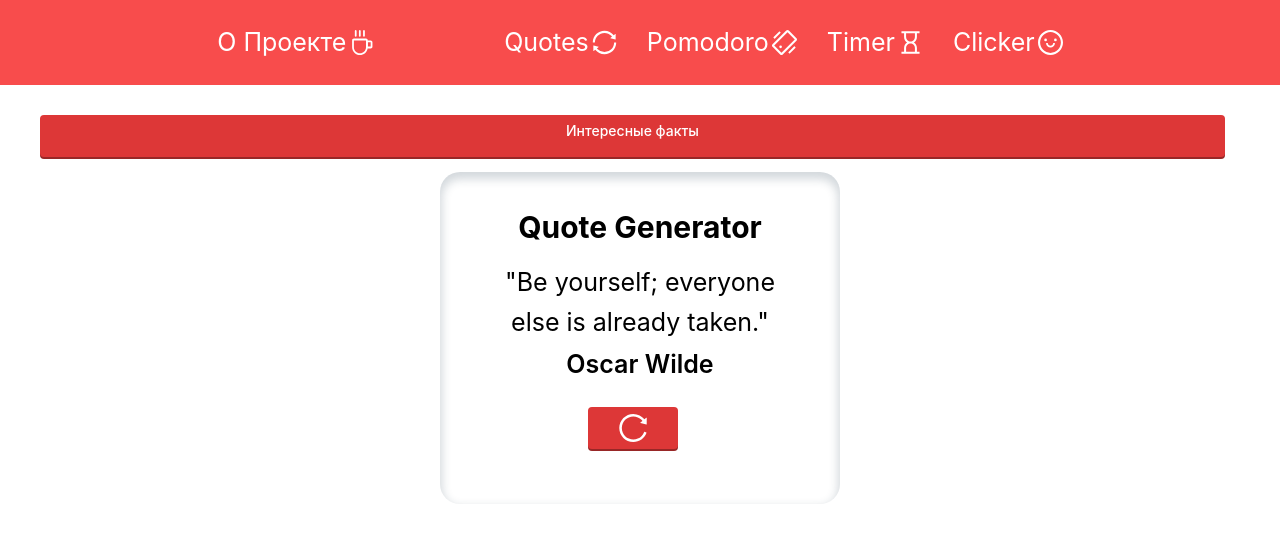
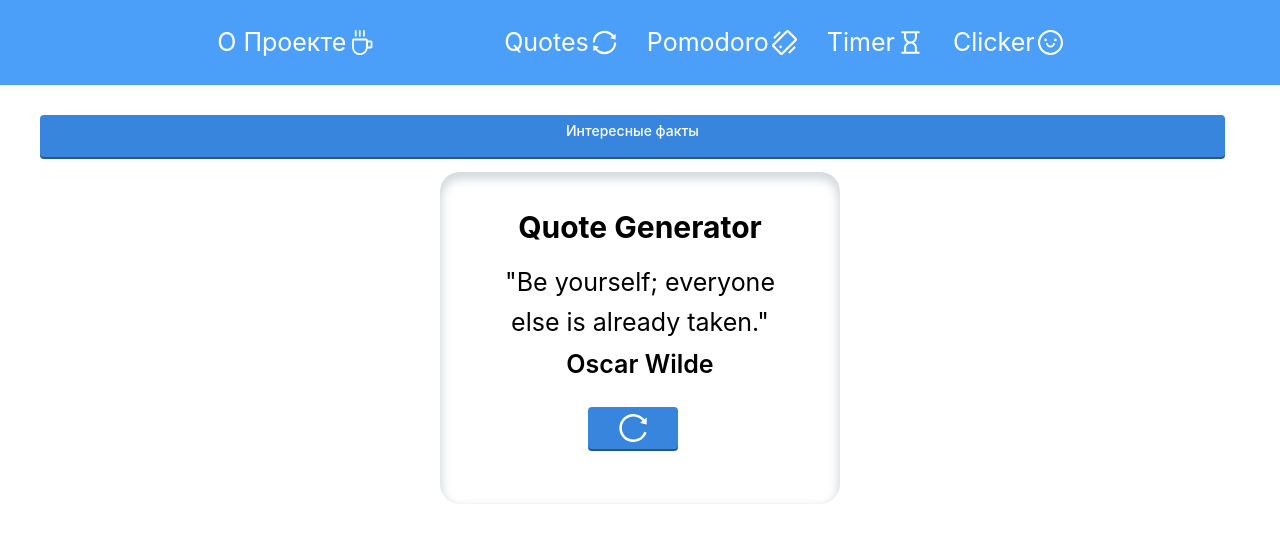
Before and after one commit to first-g/team-project, a React (Create React App) app: page /team-project/quotes in a window 1280 px wide. Shown: the top 542 px of the page. Built offline with nearby package versions, Linux system fonts and the light colour scheme; the HTML template or start-up script is replaced by a standard one.

Commit message:
upd colors

```diff
--- a/src/App.css
+++ b/src/App.css
@@ -30,16 +30,16 @@ button {
     font-weight: 500;
     text-decoration: none;
     color: #fff;
-    background-color: #dd3737;
-    box-shadow: 0 2px #982727;
+    background-color: #3785dd;
+    box-shadow: 0 2px #275498;
     cursor: pointer;
 }
 
 button:hover {
-	background-color: #ed0000;
+	background-color: #008eed;
 }
 button:active {
-	background-color: #9e2f2f;
+	background-color: #3266a9;
 }
 
 .app__content{
--- a/src/components/Navigation/Navigation.css
+++ b/src/components/Navigation/Navigation.css
@@ -1,5 +1,5 @@
 .nav {
-    background-color: rgb(248, 76, 76);
+    background-color: rgb(76, 159, 248);
     padding: 30px 0px;
 }
 
--- a/src/components/Quotes/Quotes.css
+++ b/src/components/Quotes/Quotes.css
@@ -62,8 +62,8 @@
     font-weight: 500;
     text-decoration: none;
     color: #fff;
-    background-color: #dd3737;
-    box-shadow: 0 2px #982727;
+    background-color: #3785dd;
+    box-shadow: 0 2px #275498;
     cursor: pointer;
 }
 
```
